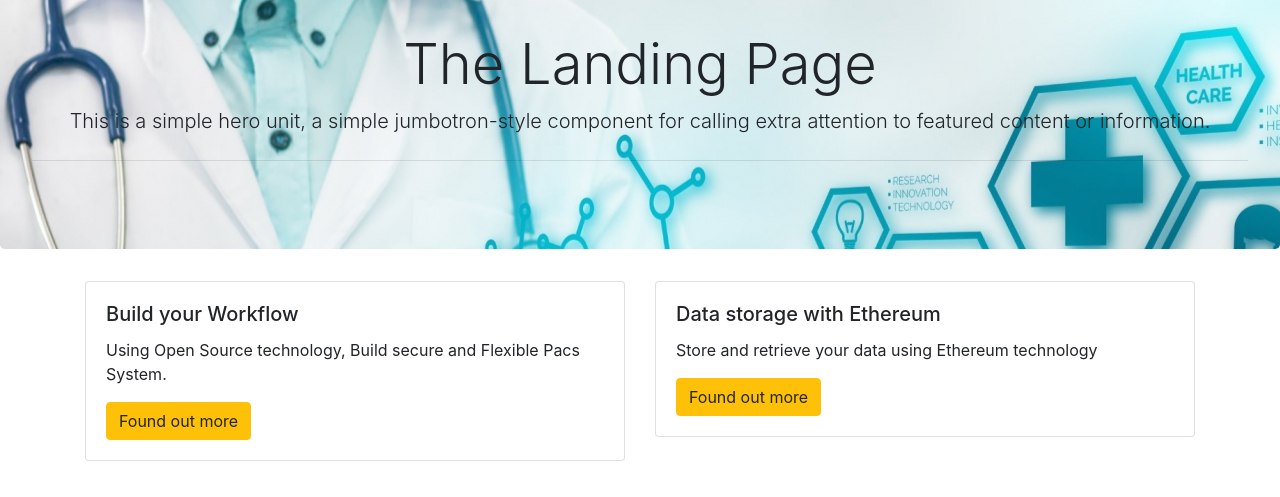
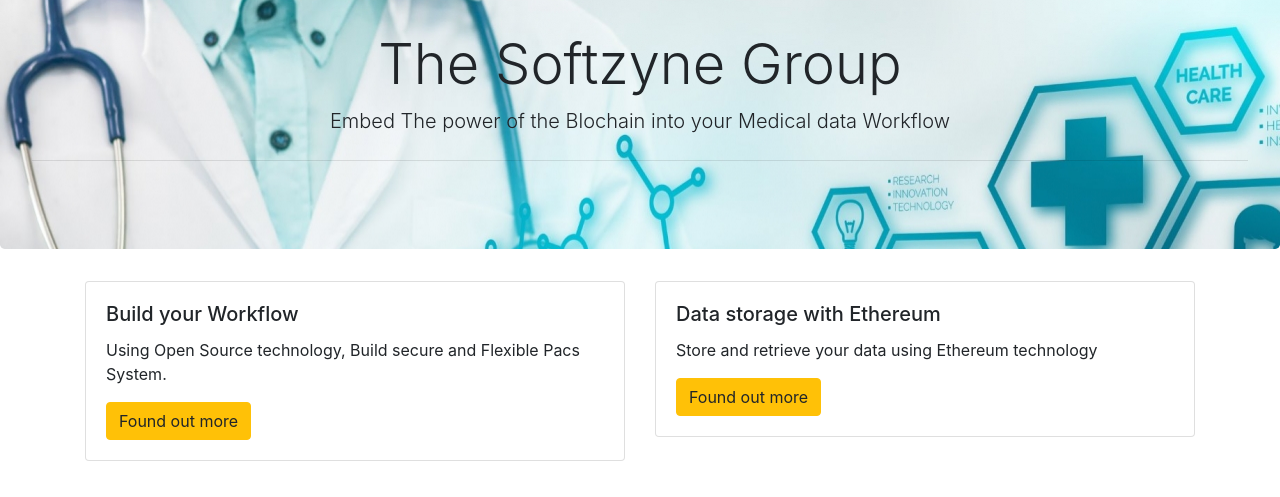
Before and after one commit to softzyne/softzyne, a plain HTML site: page index.html in a window 1280 px wide. Shown: the part 89-586 px from the top of the page. Drawn offline with nearby package versions, Linux system fonts and the light colour scheme.

Commit message:
add animation

```diff
--- a/index.html
+++ b/index.html
@@ -4,6 +4,7 @@
         <title>Softzyne</title>
         <link rel="stylesheet" href="https://stackpath.bootstrapcdn.com/bootstrap/4.3.1/css/bootstrap.min.css" integrity="sha384-ggOyR0iXCbMQv3Xipma34MD+dH/1fQ784/j6cY/iJTQUOhcWr7x9JvoRxT2MZw1T" crossorigin="anonymous">
         <link rel="stylesheet" type="text/css" href="style/style.css">
+        <link rel="stylesheet" href="https://cdnjs.cloudflare.com/ajax/libs/animate.css/3.7.2/animate.min.css">
     </head>
     <body>
         <nav class="navbar navbar-expand-lg navbar-light bg-light">
@@ -24,8 +25,8 @@
             </ul>
         </nav>
         <div class="jumbotron">
-            <h1 class="display-4 head">The Landing Page</h1>
-            <p class="lead head">This is a simple hero unit, a simple jumbotron-style component for calling extra attention to featured content or information.</p>
+            <h1 class="display-4 head animated flip">The Softzyne Group</h1>
+            <p class="lead head">Embed The power of the Blochain into your Medical data Workflow</p>
             <hr class="my-4">
         </div>
 
```
